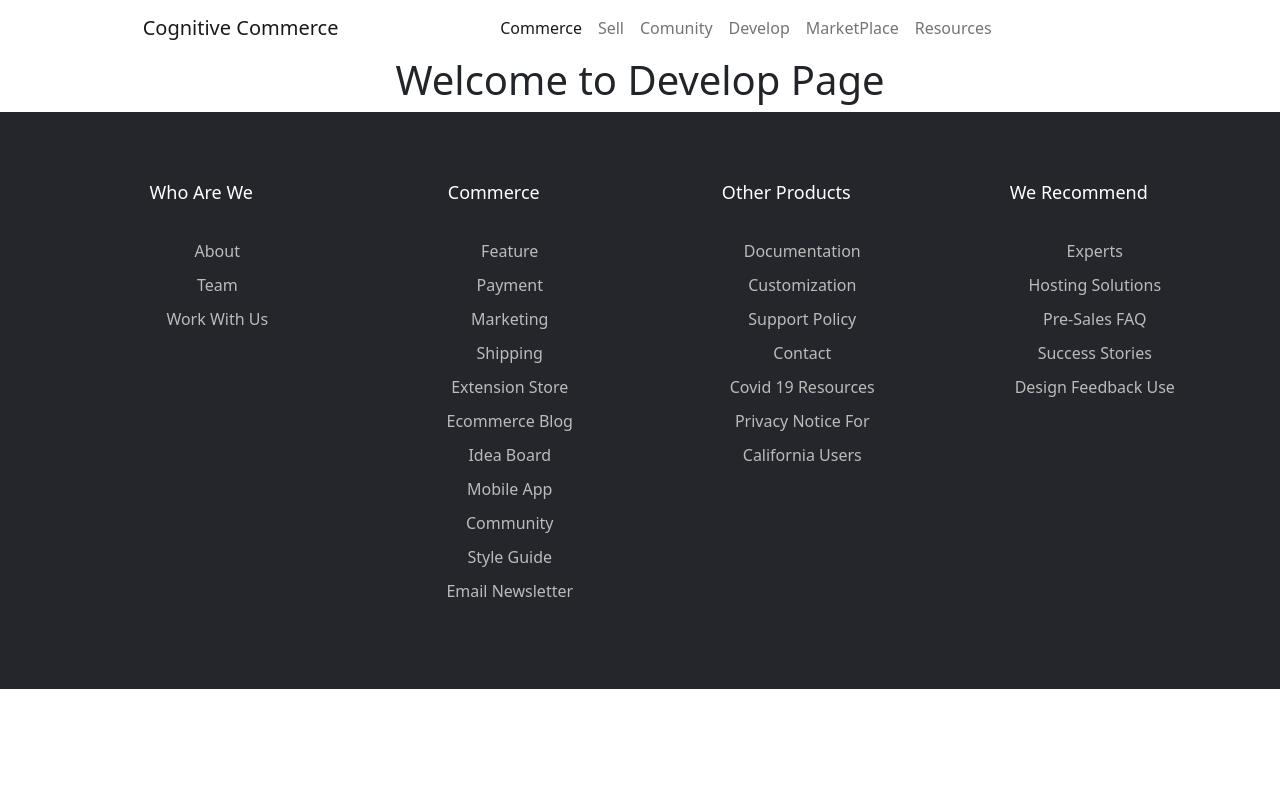
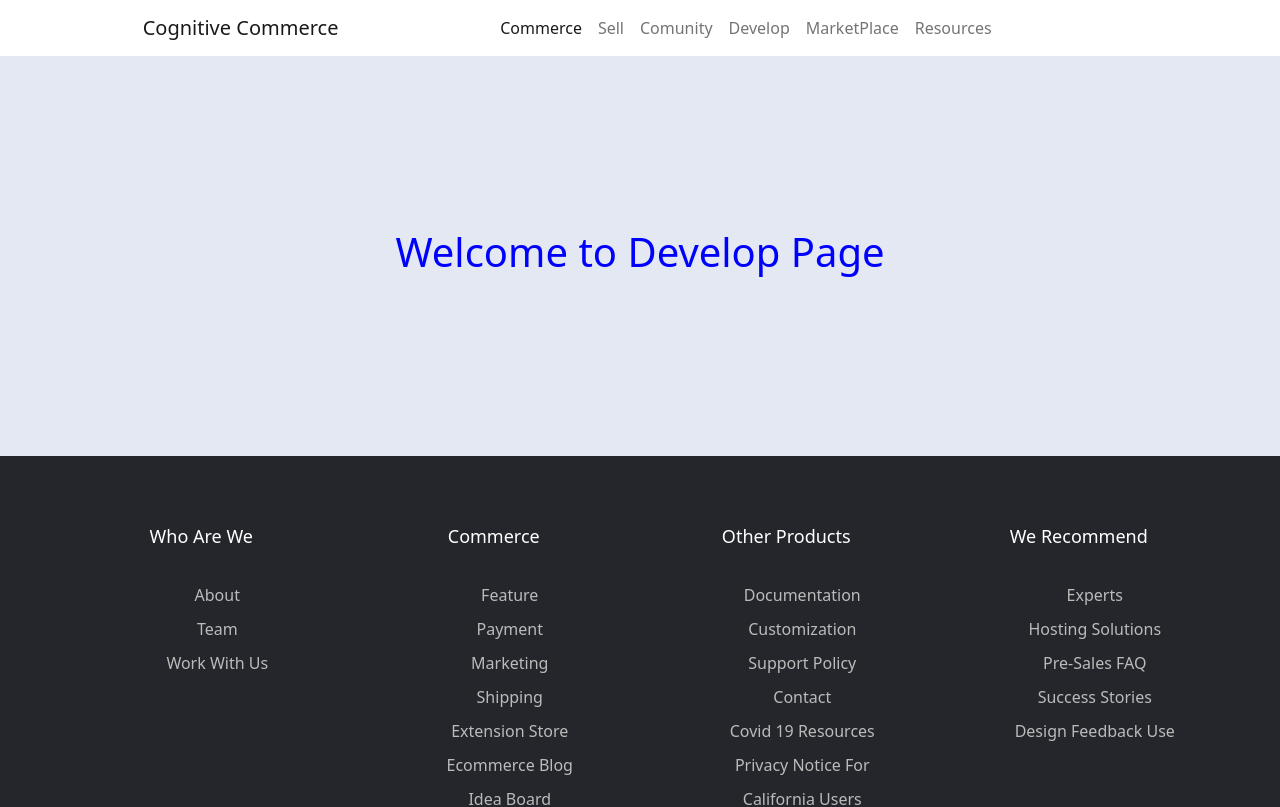
Before and after one commit to iamitesh/CognitiveCommere, a React (Create React App) app: page /develop in a window 1280 px wide. Shown: the top 807 px of the page. Built offline with nearby package versions, Linux system fonts and the light colour scheme.

Commit message:
increase maincontent width

```diff
--- a/src/App.css
+++ b/src/App.css
@@ -2,17 +2,8 @@
   text-align: center;
 }
 
-header {
-  background-color: blue;
-  min-height: 150px;
-  display: flex;
-  flex-direction: column;
-  align-items: center;
-  justify-content: center;
-  font-size: calc(10px + 2vmin);
-  color: white;
-}
-main {
+
+.pages {
   background-color: #e3e8f3;
   min-height: 400px;
   display: flex;
@@ -21,16 +12,6 @@ main {
   justify-content: center;
   font-size: calc(10px + 2vmin);
   color: blue;
-}
-footer{
-  background-color: blue;
-  min-height: 150px;
-  display: flex;
-  flex-direction: column;
-  align-items: center;
-  justify-content: center;
-  font-size: calc(10px + 2vmin);
-  color: white;
 }
 
 /* @keyframes App-logo-spin {
--- a/src/Components/pages/Commerce.js
+++ b/src/Components/pages/Commerce.js
@@ -1,9 +1,9 @@
 import React from "react";
 const Commerce = () => {
   return (
-    <>
+    <div className="pages">
       <h1> Welcome to Commerce Page</h1>
-    </>
+    </div>
   );
 };
 
--- a/src/Components/pages/Community.js
+++ b/src/Components/pages/Community.js
@@ -1,9 +1,9 @@
 import React from "react";
 const Community = () => {
   return (
-    <>
+    <div className="pages">
       <h1> Welcome to Community Page</h1>
-    </>
+    </div>
   );
 };
 
--- a/src/Components/pages/Develop.js
+++ b/src/Components/pages/Develop.js
@@ -1,9 +1,9 @@
 import React from "react";
 const Develop = () => {
   return (
-    <>
+    <div className="pages">
       <h1> Welcome to Develop Page</h1>
-    </>
+    </div>
   );
 };
 
--- a/src/Components/pages/MarketPlace.js
+++ b/src/Components/pages/MarketPlace.js
@@ -1,9 +1,9 @@
 import React from "react";
 const MarketPlace = () => {
   return (
-    <>
+    <div className="pages">
       <h1> Welcome to MarketPlace Page</h1>
-    </>
+    </div>
   );
 };
 
--- a/src/Components/pages/Resources.js
+++ b/src/Components/pages/Resources.js
@@ -1,9 +1,9 @@
 import React from "react";
 const Resources = () => {
   return (
-    <>
+    <div className="pages">
       <h1> Welcome to Resources Page</h1>
-    </>
+    </div>
   );
 };
 
--- a/src/Components/pages/Sell.js
+++ b/src/Components/pages/Sell.js
@@ -1,9 +1,9 @@
 import React from "react";
 const Sell = () => {
   return (
-    <>
+    <div className="pages">
       <h1> Welcome to Sell Page</h1>
-    </>
+    </div>
   );
 };
 
```
